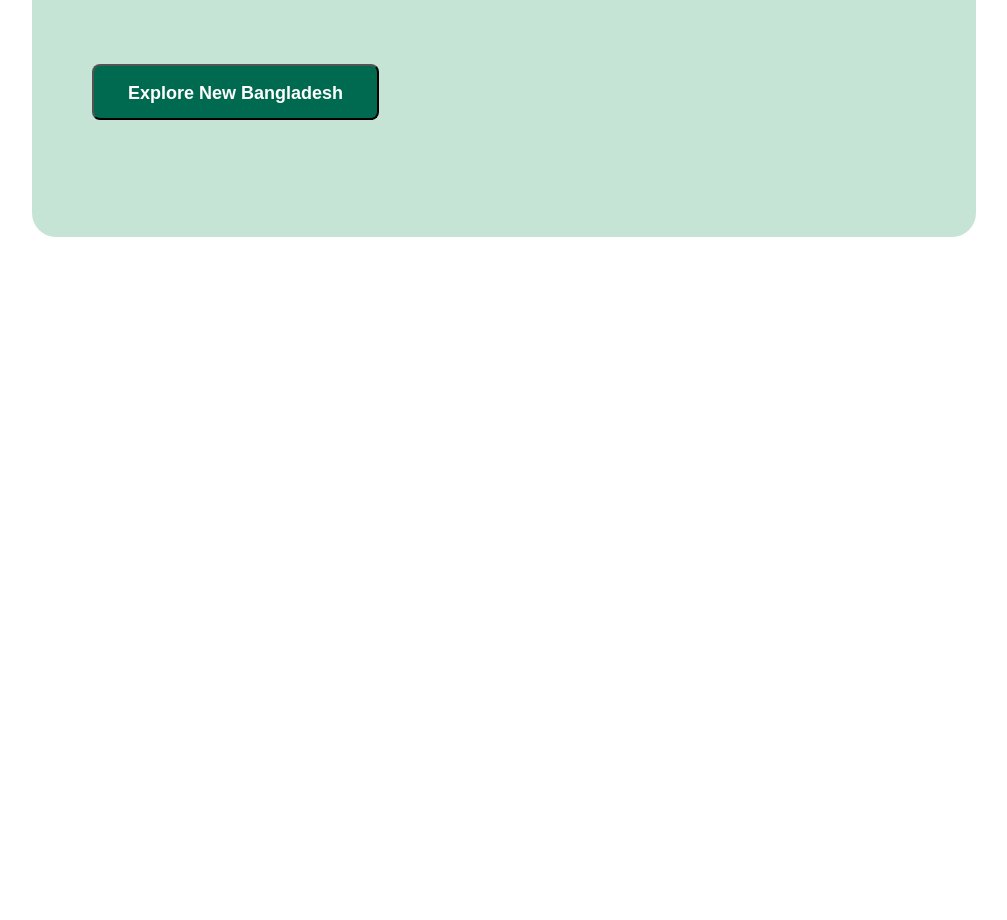
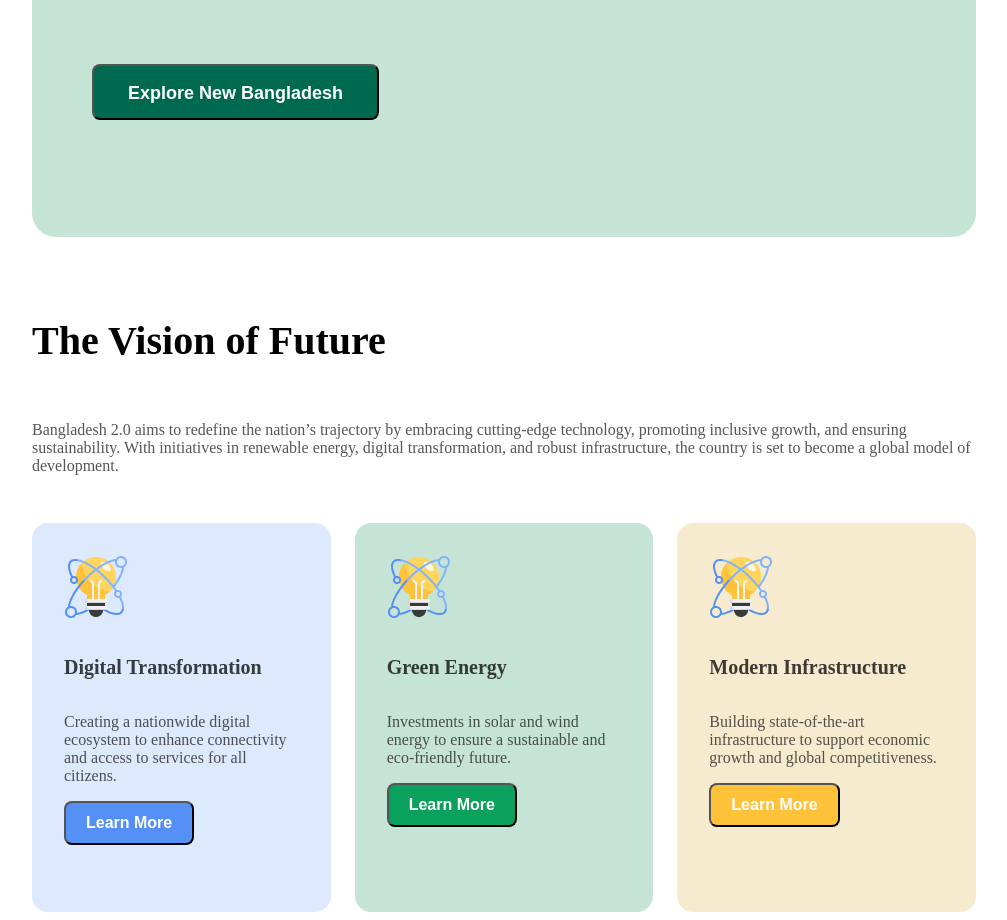
Before and after one commit to Towhid4455/assignment-1, a plain HTML site: page index.html in a window 1280 px wide. Shown: the part 761-1681 px from the top of the page, without its empty margins (136-1143 px from the left). Before the commit the page ends 1006 px from the top, so only its background shows below. Drawn offline with Linux system fonts and the light colour scheme.

Commit message:
push code

```diff
--- a/index.html
+++ b/index.html
@@ -12,16 +12,51 @@
             <h5 class="sub-title">Bangladesh 2.0</h5>
             <h1 class="title">Idea , innovation ,
                 vision and challenges in New Bangladesh.</h1>
-                <button class="btn">Explore New Bangladesh</button>
+            <button class="btn">Explore New Bangladesh</button>
         </div>
         <div class="image">
             <img src="assets/hero.png" alt="">
         </div>
+    </header>
+    <main>
+        <section id="card-box-part">
+            <div class="container">
+                <div class="part-1">
+                    <h2 class="title-1">The Vision of Future</h2>
+                    <p class="description">Bangladesh 2.0 aims to redefine the nation’s trajectory by embracing cutting-edge technology, promoting inclusive growth, and ensuring sustainability. With initiatives in renewable energy, digital transformation, and robust infrastructure, the country is set to become a global model of development.</p>
+                </div>
+            </div>
+            <div class="card-part">
+                <div class="part-2-a">
+                    <div>
+                        <img src="assets/card-icon.png" alt="">
+                    </div>
+                    <h5 class="heading-a">Digital Transformation</h5>
+                    <p class="description-a">Creating a nationwide digital ecosystem to enhance connectivity and access to services for all citizens.</p>
+                    <button class="btn-a color-1">Learn More</button>
+                </div>
+                <div class="part-2-b">
+                    <div>
+                        <img src="assets/card-icon.png" alt="">
+                    </div>
+                    <h5 class="heading-a">Green Energy</h5>
+                    <p class="description-a">Investments in solar and wind energy to ensure a sustainable and eco-friendly future.</p>
+                    <button class="btn-a color-2">Learn More</button>
+
+                </div>
+                <div class="part-2-c">
+                    <div>
+                        <img src="assets/card-icon.png" alt="">
+                    </div>
+                    <h5 class="heading-a">Modern Infrastructure</h5>
+                    <p class="description-a">Building state-of-the-art infrastructure to support economic growth and global competitiveness.</p>
+                    <button class="btn-a color-3">Learn More</button>
+                </div>
+
+            </div>
 
 
-
-    </header>
-    <main>
+        </section>
 
     </main>
     <footer>
--- a/styles/web.css
+++ b/styles/web.css
@@ -28,6 +28,18 @@
   font-size: 56px;
   padding-top: 16px;
   padding-bottom: 24px;
+
+}
+.title-1{
+  font-weight: 700;
+  font-size: 40px;
+  padding-bottom: 24px;
+}
+.description{
+  font-weight: 400;
+  font-size: 16px;
+  color: rgba(14, 14, 14, 0.7);
+  padding-bottom: 32px;
 }
 .btn{
   background-color: #006A50;
@@ -43,3 +55,62 @@
   padding: 80px 59.99px 80px 64px;
 
 }
+/* card part */
+#card-box-part{
+  margin: 80px 160px 0px 160px;
+}
+.card-part{
+  display: flex;
+  gap: 24px;
+
+}
+.part-2-a{
+  background-color: rgba(84, 144, 245, 0.2);
+  border-radius: 16px;
+  padding: 32px;
+  width: 410.67px;
+  height: 325px;
+}
+.part-2-b{
+  background-color: rgba(198, 228, 214, 1);
+  border-radius: 16px;
+  padding: 32px;
+  width: 410.67px;
+  height: 325px;
+
+}
+.part-2-c{
+  background-color: rgba(247, 235, 207, 1);
+  border-radius: 16px;
+  padding: 32px;
+  width: 410.67px;
+  height: 325px;
+
+}
+
+.heading-a{
+  font-weight: 700;
+  font-size: 20px;
+  color: rgba(14, 14, 14, 0.8);
+}
+.description-a{
+  font-weight: 400;
+  font-size: 16px;
+  color: rgba(14, 14, 14, 0.7);
+}
+.btn-a{
+  font-weight: 600;
+  font-size: 16px;
+  color: rgba(255, 255, 255, 1);
+  border-radius: 8px;
+  padding: 11px 20px 11px 20px;
+}
+.color-1{
+  background-color: rgba(84, 144, 245, 1);
+}
+.color-2{
+  background-color: rgba(9, 161, 92, 1);
+}
+.color-3{
+  background-color: rgba(255, 194, 57, 1);
+}
```
